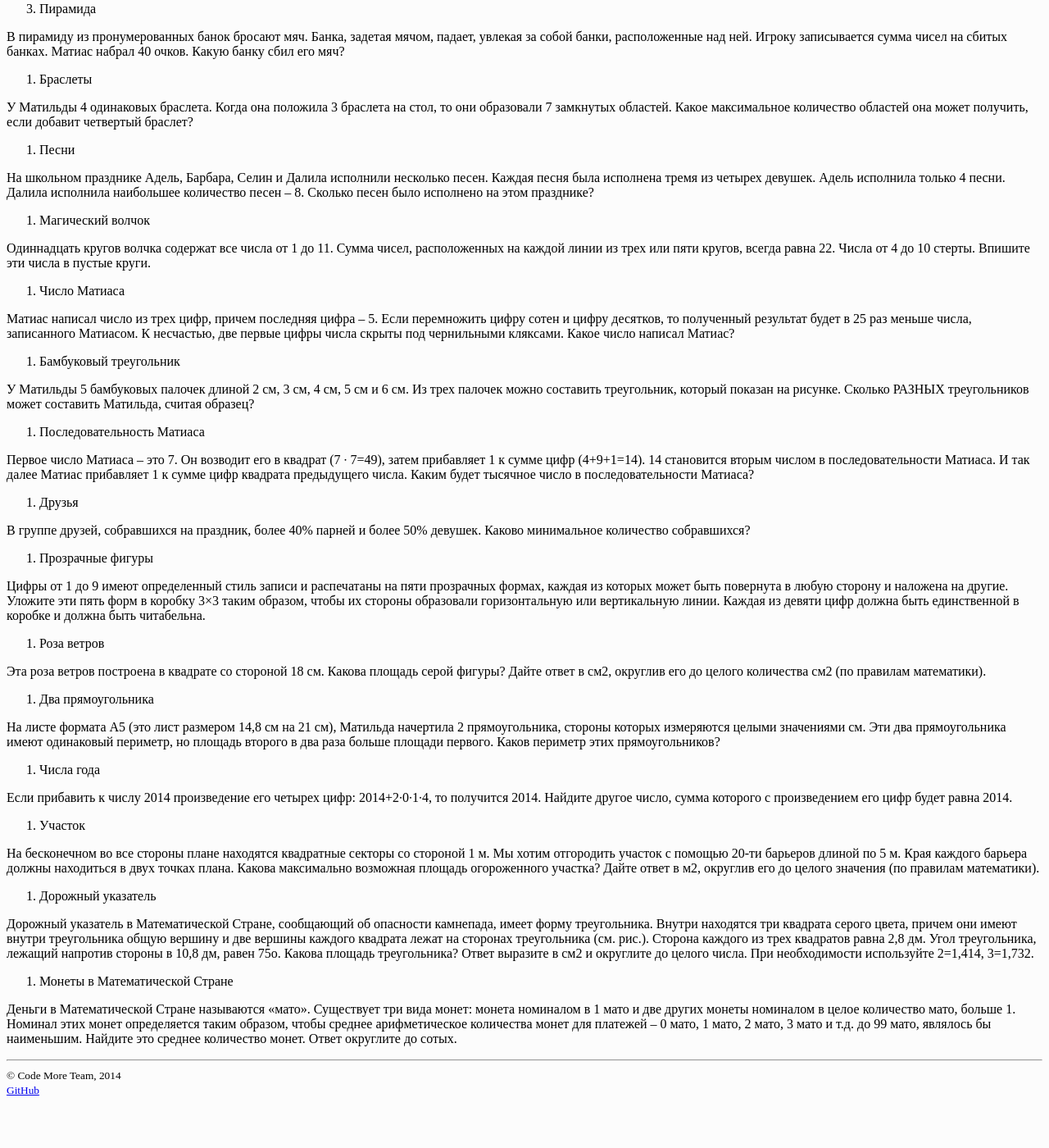
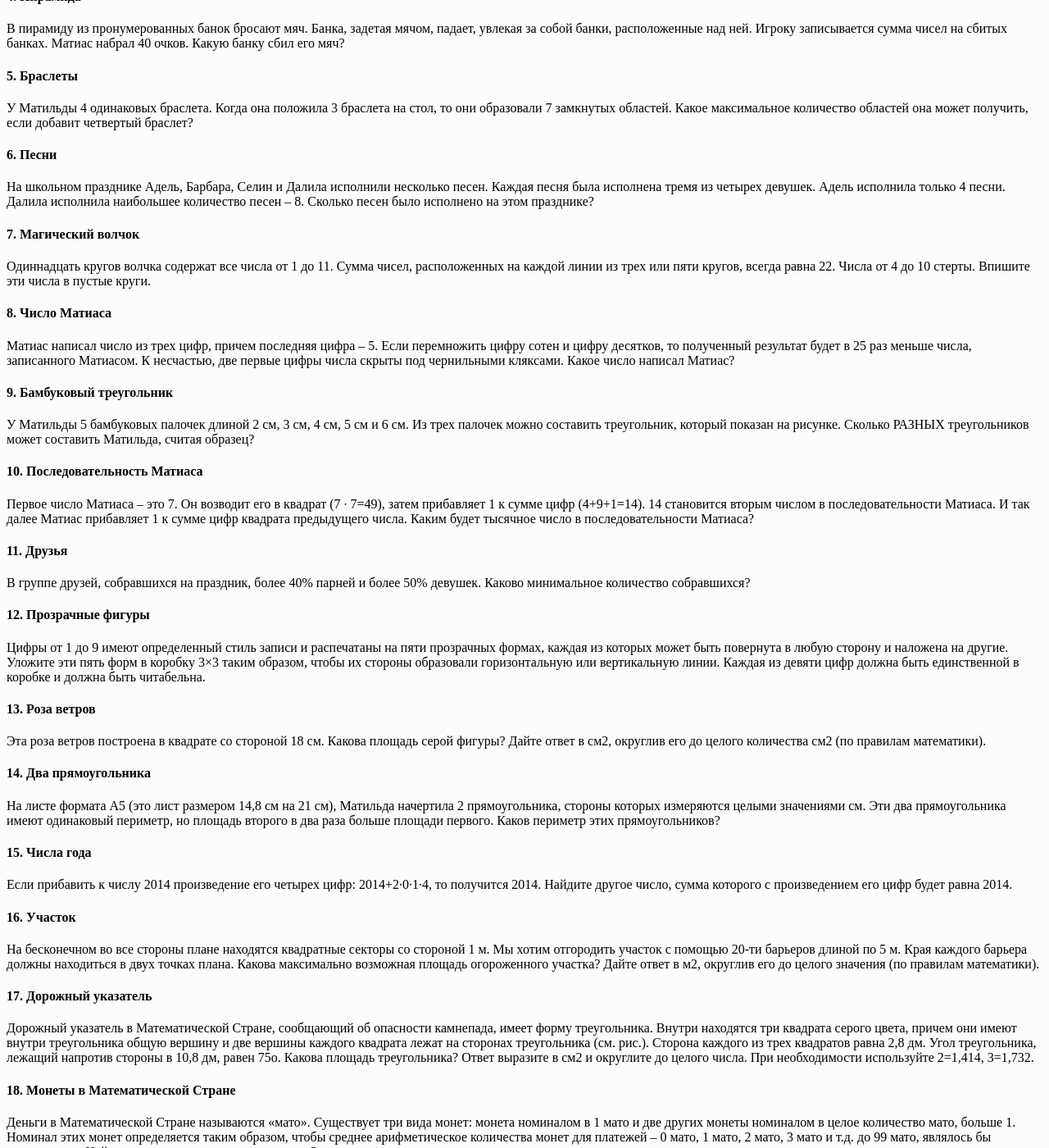
Before and after one commit to codemore-ru/codemore-ru.github.io, a Jekyll site: the page built from _posts/mathematiques/2014-02-05-XXVIII.md, in a window 1280 px wide and 1400 px high, scrolled down 946 px. Shown: the whole window at 82% size. Built offline with Jekyll 4.4.1, drawn with Linux system fonts in a browser that asks for light colours; before the commit the page ends 2292 px from its top, so only the background shows below that; some of the changed text lies outside the part shown.

Commit message:
Оформление подзаголовков
####

```diff
--- a/_posts/mathematiques/2014-02-05-XXVIII.md
+++ b/_posts/mathematiques/2014-02-05-XXVIII.md
@@ -23,17 +23,17 @@ GP – студенты 1-3 курсов высших учебных завед
 
 HC – взрослые, имеющие математическое образование
 
-#Условия задач:
+###Условия задач:
 
-##1. 10 монет
+####1. 10 монет
 
 У дядюшки Боба в кошельке 10 монет: 5 монет по 1 евро и 5 монет по 0,50 евро. Он разделил монеты между Матильдой, Матиасом и Матье так, чтобы каждый получил одинаковую сумму денег. Матильда и Матиас получили одинаковое количество монет. Сколько монет по 1 евро и сколько монет по 0,50 евро получил Матье?
 
-2. Даты года
+####2. Даты года
 
 День месяца (от 01 по 31) и номер месяца (от 01 по 12) записываются с использованием двух цифр. Сколько дат с 01 января (01.01) по 31 декабря (31.12) можно составить, используя цифры 2, 0, 1, 4?
 
-3. Утверждение
+####3. Утверждение
 
 Вставьте два числа так, чтобы утверждение в рамке было математически верным.
 
@@ -41,63 +41,63 @@ HC – взрослые, имеющие математическое образ
 1. есть … нечетное(ых) число (чисел).
 2. есть … четное(ых) число (чисел).
 
-4. Пирамида
+####4. Пирамида
 
 В пирамиду из пронумерованных банок бросают мяч. Банка, задетая мячом, падает, увлекая за собой банки, расположенные над ней. Игроку записывается сумма чисел на сбитых банках. Матиас набрал 40 очков. Какую банку сбил его мяч?
 
-5. Браслеты
+####5. Браслеты
 
 У Матильды 4 одинаковых браслета. Когда она положила 3 браслета на стол, то они образовали 7 замкнутых областей. Какое максимальное количество областей она может получить, если добавит четвертый браслет?
 
-6. Песни
+####6. Песни
 
 На школьном празднике Адель, Барбара, Селин и Далила исполнили несколько песен. Каждая песня была исполнена тремя из четырех девушек. Адель исполнила только 4 песни. Далила исполнила наибольшее количество песен – 8. Сколько песен было исполнено на этом празднике?
 
-7. Магический волчок
+####7. Магический волчок
 
 Одиннадцать кругов волчка содержат все числа от 1 до 11. Сумма чисел, расположенных на каждой линии из трех или пяти кругов, всегда равна 22. Числа от 4 до 10 стерты. Впишите эти числа в пустые круги.
 
-8. Число Матиаса
+####8. Число Матиаса
 
 Матиас написал число из трех цифр, причем последняя цифра – 5. Если перемножить цифру сотен и цифру десятков, то полученный результат будет в 25 раз меньше числа, записанного Матиасом. К несчастью, две первые цифры числа скрыты под чернильными кляксами. Какое число написал Матиас?
 
-9. Бамбуковый треугольник
+####9. Бамбуковый треугольник
 
 У Матильды 5 бамбуковых палочек длиной 2 см, 3 см, 4 см, 5 см и 6 см. Из трех палочек можно составить треугольник, который показан на рисунке. Сколько РАЗНЫХ треугольников может составить Матильда, считая образец?
 
-10. Последовательность Матиаса
+####10. Последовательность Матиаса
 
 Первое число Матиаса – это 7. Он возводит его в квадрат (7 ∙ 7=49), затем прибавляет 1 к сумме цифр (4+9+1=14). 14 становится вторым числом в последовательности Матиаса. И так далее Матиас прибавляет 1 к сумме цифр квадрата предыдущего числа. Каким будет тысячное число в последовательности Матиаса?
 
-11. Друзья
+####11. Друзья
 
 В группе друзей, собравшихся на праздник, более 40% парней и более 50% девушек. Каково минимальное количество собравшихся?
 
-12. Прозрачные фигуры
+####12. Прозрачные фигуры
 
 Цифры от 1 до 9 имеют определенный стиль записи и распечатаны на пяти прозрачных формах, каждая из которых может быть повернута в любую сторону и наложена на другие. Уложите эти пять форм в коробку 3×3 таким образом, чтобы их стороны образовали горизонтальную или вертикальную линии. Каждая из девяти цифр должна быть единственной в коробке и должна быть читабельна.
 
-13. Роза ветров
+####13. Роза ветров
 
 Эта роза ветров построена в квадрате со стороной 18 см. Какова площадь серой фигуры? Дайте ответ в см2, округлив его до целого количества см2 (по правилам математики).
 
-14. Два прямоугольника
+####14. Два прямоугольника
 
 На листе формата А5 (это лист размером 14,8 см на 21 см), Матильда начертила 2 прямоугольника, стороны которых измеряются целыми значениями см. Эти два прямоугольника имеют одинаковый периметр, но площадь второго в два раза больше площади первого. Каков периметр этих прямоугольников?
 
-15. Числа года
+####15. Числа года
 
 Если прибавить к числу 2014 произведение его четырех цифр: 2014+2∙0∙1∙4, то получится 2014. Найдите другое число, сумма которого с произведением его цифр будет равна 2014.
 
-16. Участок
+####16. Участок
 
 На бесконечном во все стороны плане находятся квадратные секторы со стороной 1 м. Мы хотим отгородить участок с помощью 20-ти барьеров длиной по 5 м. Края каждого барьера должны находиться в двух точках плана.
 Какова максимально возможная площадь огороженного участка? Дайте ответ в м2, округлив его до целого значения (по правилам математики).
 
-17. Дорожный указатель
+####17. Дорожный указатель
 
 Дорожный указатель в Математической Стране, сообщающий об опасности камнепада, имеет форму треугольника. Внутри находятся три квадрата серого цвета, причем они имеют внутри треугольника общую вершину и две вершины каждого квадрата лежат на сторонах треугольника (см. рис.). Сторона каждого из трех квадратов равна 2,8 дм. Угол треугольника, лежащий напротив стороны в 10,8 дм, равен 75о. Какова площадь треугольника? Ответ выразите в см2 и округлите до целого числа. При необходимости используйте 2=1,414, 3=1,732.
 
-18. Монеты в Математической Стране
+####18. Монеты в Математической Стране
 
 Деньги в Математической Стране называются «мато». Существует три вида монет: монета номиналом в 1 мато и две других монеты номиналом в целое количество мато, больше 1. Номинал этих монет определяется таким образом, чтобы среднее арифметическое количества монет для платежей – 0 мато, 1 мато, 2 мато, 3 мато и т.д. до 99 мато, являлось бы наименьшим. Найдите это среднее количество монет. Ответ округлите до сотых.
```
